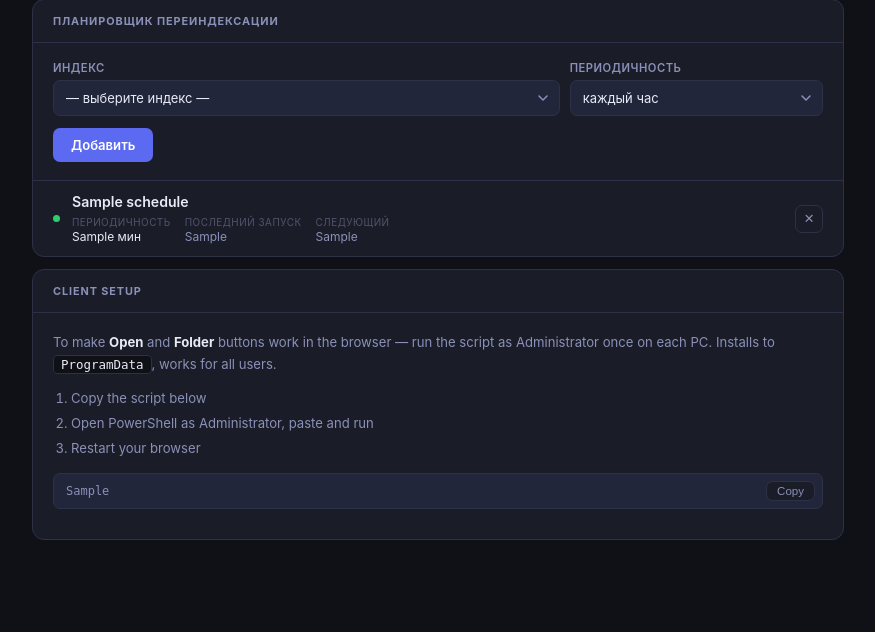
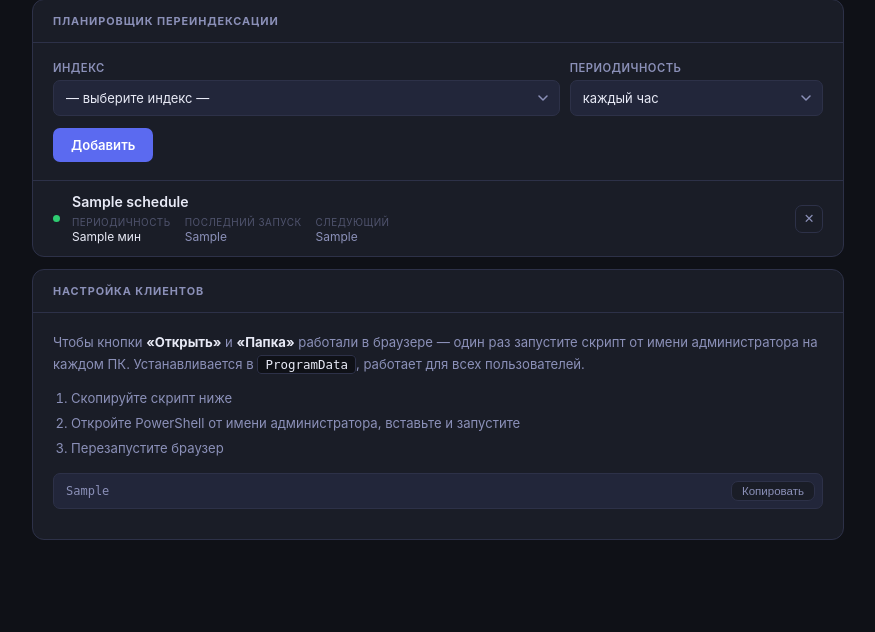
Before and after one commit to bolgov0zero/NbmSearch, a FastAPI app: template templates/admin.html in a window 1280 px wide. Shown: the part 486-1118 px from the top of the page, without its empty margins (202-1077 px from the left). Run offline with FastAPI, Linux system fonts and the light colour scheme; the template is opened without the code that fills it: most values are stand-ins (such as "Sample title", 1, 10 or a date in 2020).

Commit message:
Translate client setup block UI to Russian, keep script code in English
Co-Authored-By: Claude Sonnet 4.6 <noreply@anthropic.com>

```diff
--- a/templates/admin.html
+++ b/templates/admin.html
@@ -324,22 +324,22 @@ code{background:var(--bg);border:1px solid var(--border);padding:1px 7px;
 
   <!-- Client setup -->
   <div class="card">
-    <div class="card-head"><div class="card-title">Client setup</div></div>
+    <div class="card-head"><div class="card-title">Настройка клиентов</div></div>
     <div class="card-body">
       <p class="setup-desc">
-        To make <strong style="color:var(--text)">Open</strong> and
-        <strong style="color:var(--text)">Folder</strong> buttons work in the browser —
-        run the script as Administrator once on each PC.
-        Installs to <code>ProgramData</code>, works for all users.
+        Чтобы кнопки <strong style="color:var(--text)">«Открыть»</strong> и
+        <strong style="color:var(--text)">«Папка»</strong> работали в браузере —
+        один раз запустите скрипт от имени администратора на каждом ПК.
+        Устанавливается в <code>ProgramData</code>, работает для всех пользователей.
       </p>
       <ol class="setup-steps">
-        <li>Copy the script below</li>
-        <li>Open PowerShell as Administrator, paste and run</li>
-        <li>Restart your browser</li>
+        <li>Скопируйте скрипт ниже</li>
+        <li>Откройте PowerShell от имени администратора, вставьте и запустите</li>
+        <li>Перезапустите браузер</li>
       </ol>
       <div style="position:relative;margin-bottom:12px">
         <pre id="setupScript" style="background:var(--surface2);border:1px solid var(--border);border-radius:var(--radius-sm);padding:10px 12px;font-size:.75rem;color:var(--text-dim);overflow-x:auto;white-space:pre;margin:0">{{ setup_script }}</pre>
-        <button onclick="copySetupScript(this)" style="position:absolute;top:8px;right:8px;background:var(--surface);border:1px solid var(--border);color:var(--text-dim);border-radius:var(--radius-sm);padding:3px 10px;font-size:.72rem;cursor:pointer;transition:border-color .15s,color .15s">Copy</button>
+        <button onclick="copySetupScript(this)" style="position:absolute;top:8px;right:8px;background:var(--surface);border:1px solid var(--border);color:var(--text-dim);border-radius:var(--radius-sm);padding:3px 10px;font-size:.72rem;cursor:pointer;transition:border-color .15s,color .15s">Копировать</button>
       </div>
     </div>
   </div>
```
